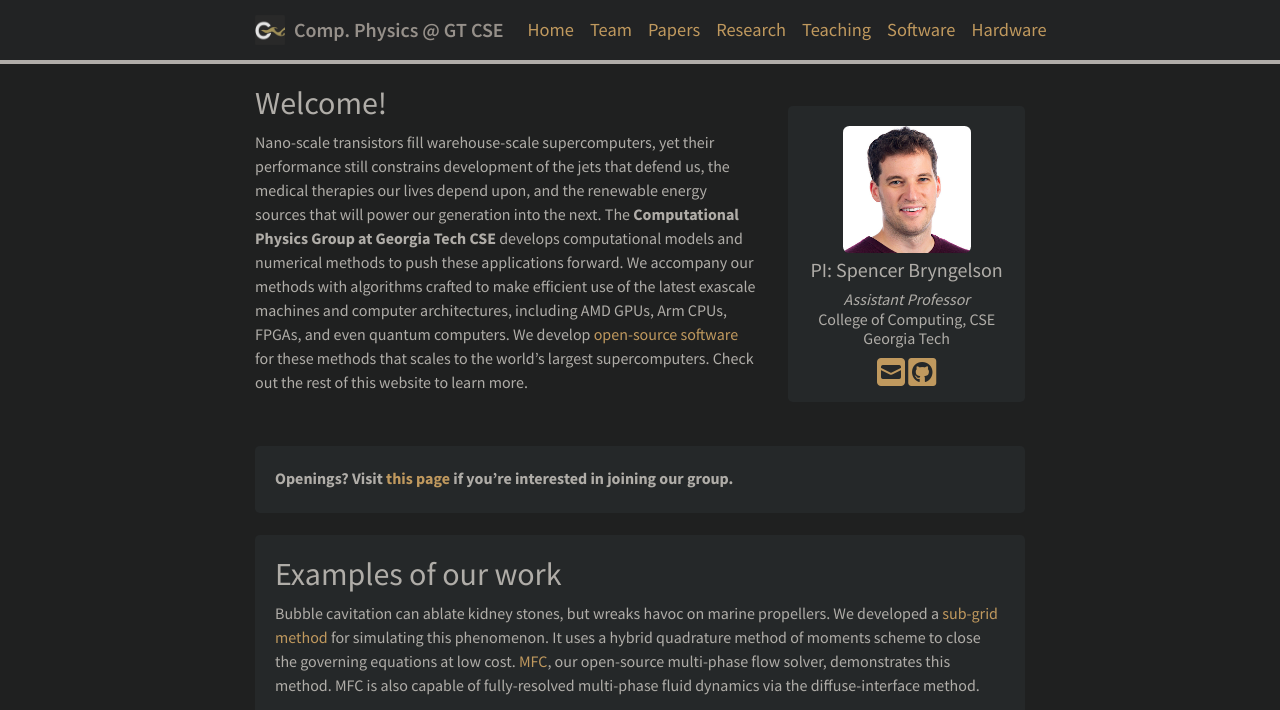
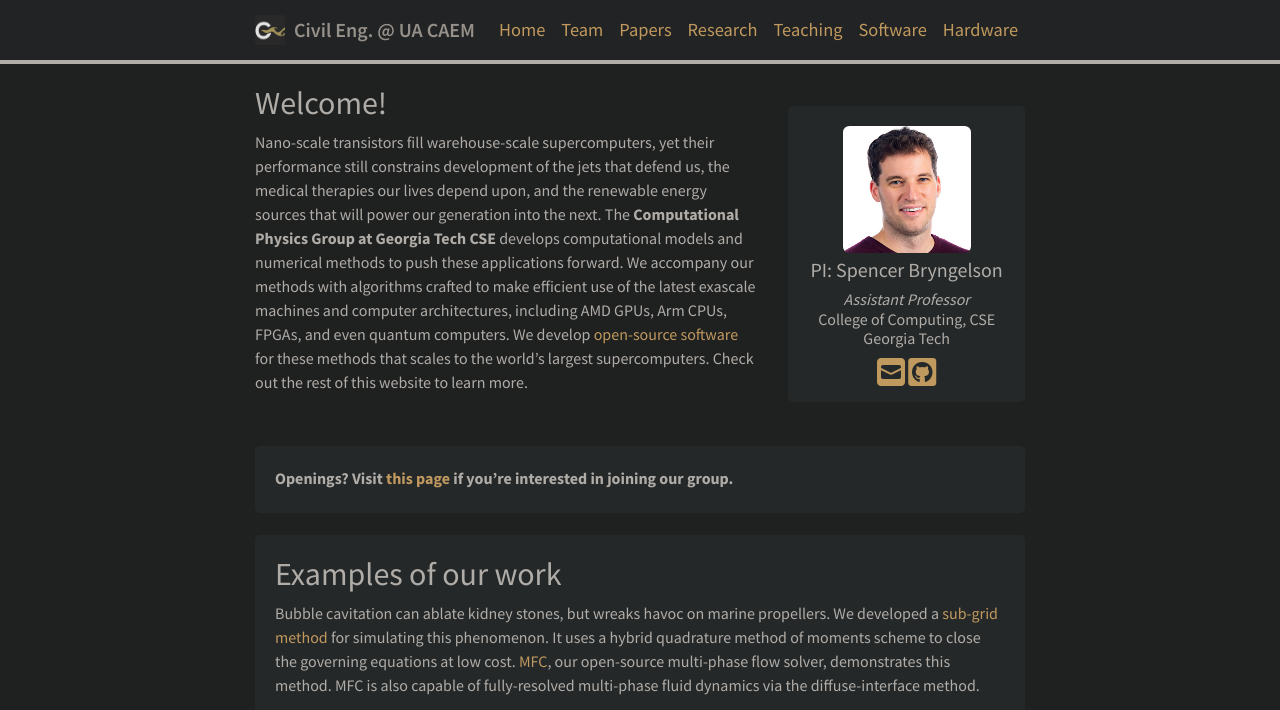
Before and after one commit to computervision0/computervision0.github.io, a plain HTML site: page index.html in a window 1280 px wide. Shown: the top 710 px of the page. Drawn offline with Linux system fonts and the light colour scheme; some icons are missing.

Commit message:
Update index.html

```diff
--- a/index.html
+++ b/index.html
@@ -62,16 +62,16 @@
 <meta name="generator" content="Jekyll v4.3.1" />
 <meta property="og:title" content="Home" />
 <meta property="og:locale" content="en_US" />
-<meta name="description" content="Compuational Physics Group at Georgia Tech CSE" />
-<meta property="og:description" content="Compuational Physics Group at Georgia Tech CSE" />
+<meta name="description" content="CATS Group at University of Arizona CAEM" />
+<meta property="og:description" content="CATS Group at University of Arizona CAEM" />
 <link rel="canonical" href="/" />
 <meta property="og:url" content="/" />
-<meta property="og:site_name" content="Comp. Physics @ GT CSE" />
+<meta property="og:site_name" content="Civil Eng. @ UA CAEM" />
 <meta property="og:type" content="website" />
 <meta name="twitter:card" content="summary" />
 <meta property="twitter:title" content="Home" />
 <script type="application/ld+json">
-{"@context":"https://schema.org","@type":"WebSite","description":"Compuational Physics Group at Georgia Tech CSE","headline":"Home","name":"Comp. Physics @ GT CSE","url":"/"}</script>
+{"@context":"https://schema.org","@type":"WebSite","description":"CATS Group at University of Arizona CAEM","headline":"Home","name":"Civil Eng. @ UA CAEM","url":"/"}</script>
 <!-- End Jekyll SEO tag -->
 
 
@@ -90,7 +90,7 @@
     <div class="container-fluid">
     <a class="navbar-brand" href="/">
         <img src="/favicon.ico" width="30" height="30" style="margin-right:5px" class="d-inline-block align-top" alt="">
-        Comp. Physics @ GT CSE
+        Civil Eng. @ UA CAEM
     </a>
     <button class="navbar-toggler" type="button" data-bs-toggle="collapse" data-bs-target="#navbarSupportedContent" aria-controls="navbarSupportedContent" aria-expanded="false" aria-label="Toggle navigation">
         <span class="navbar-toggler-icon"></span>
```
